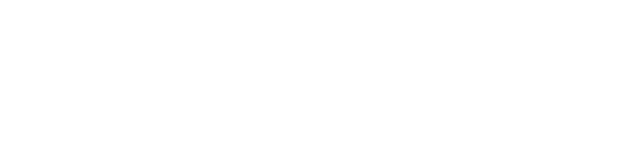
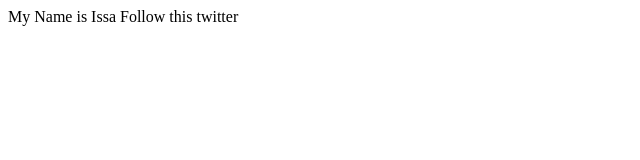
Before and after one commit to issabanna/ChooseOne, a plain HTML site: page index.html in a window 1280 px wide. Shown: the whole page, without its empty margins (0-640 px from the left). Drawn offline with Linux system fonts and the light colour scheme.

Commit message:
Update index.html

```diff
--- a/index.html
+++ b/index.html
@@ -1,2 +1,5 @@
 <html>
+My Name is Issa
+
+Follow this twitter
 </html>
```
